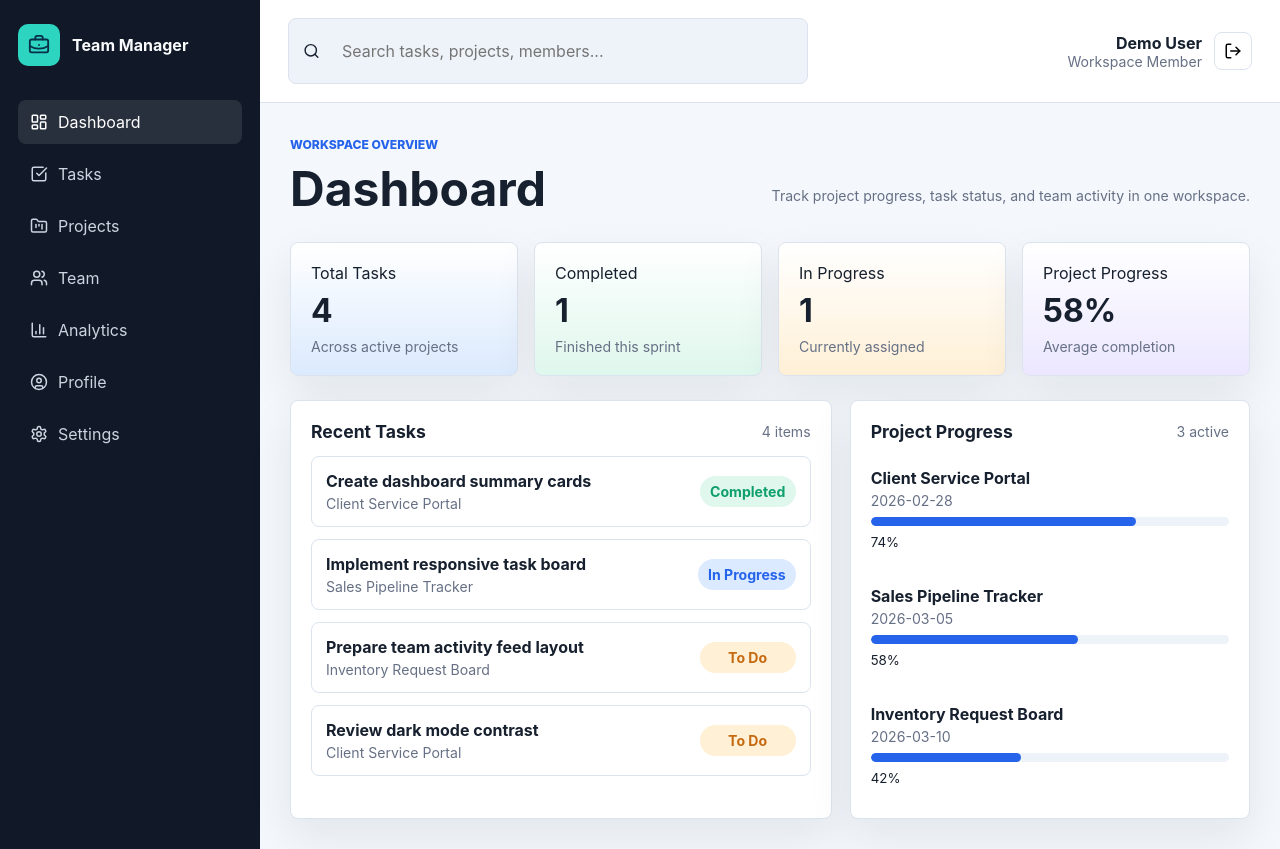
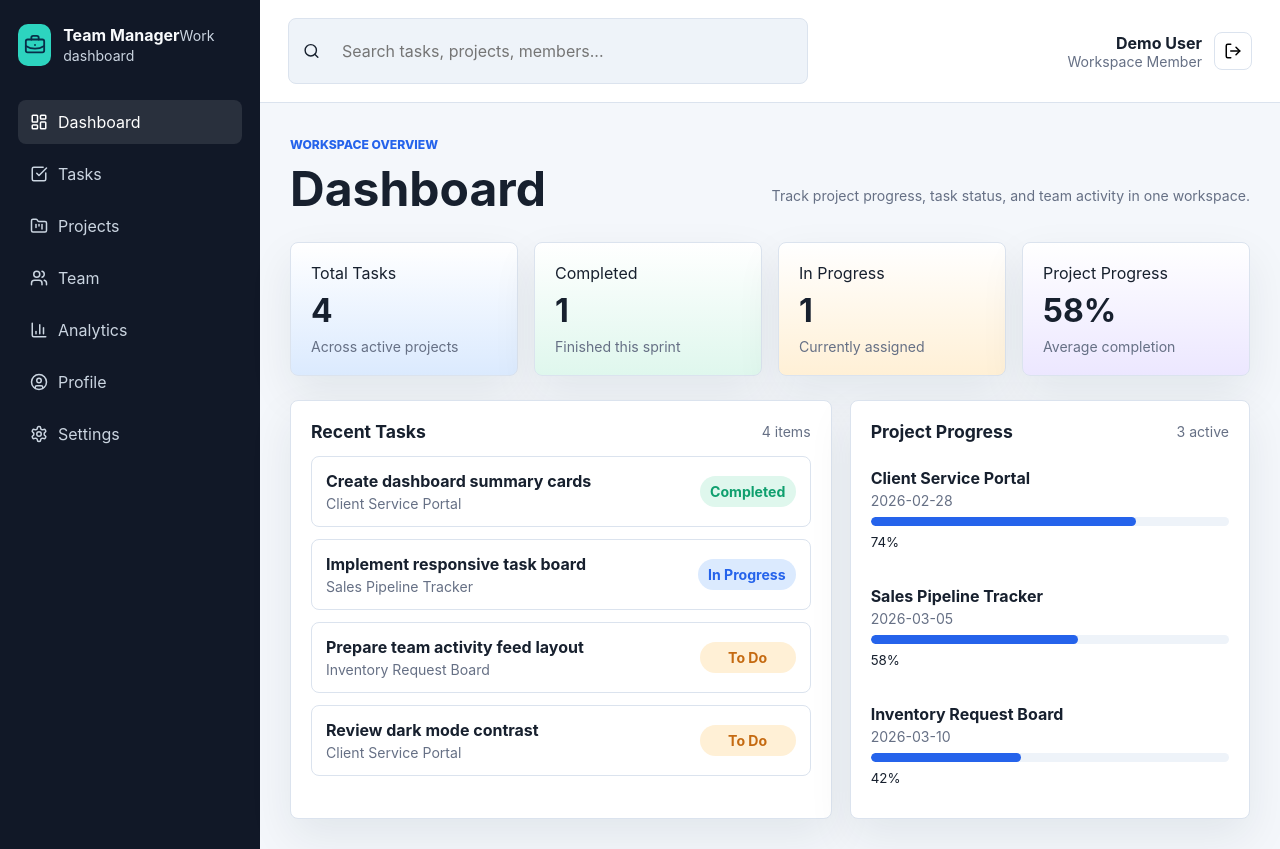
Before and after one commit to ManishJungAdhikari/team-task-management-system, a React (Vite) app: page / in a window 1280 px wide. Built offline with nearby package versions, Linux system fonts and the light colour scheme.

Commit message:
refine sidebar and workspace navigation

```diff
--- a/src/components/Sidebar.jsx
+++ b/src/components/Sidebar.jsx
@@ -20,6 +20,7 @@ export default function Sidebar() {
         </div>
         <div>
           <strong>Team Manager</strong>
+          <span>Work dashboard</span>
         </div>
       </div>
 
```
